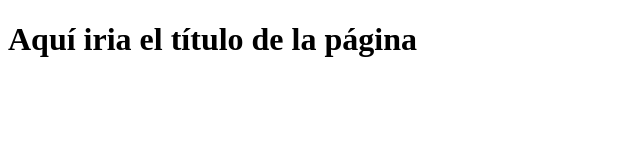
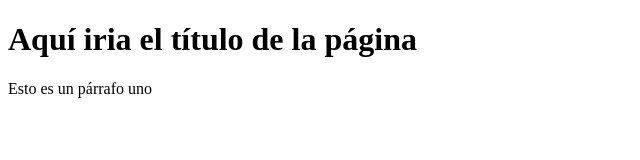
Before and after one commit to crcr2020/Proyecto-web-empresa-C, a plain HTML site: page index.html in a window 1280 px wide. Shown: the whole page, without its empty margins (0-640 px from the left). Drawn offline with Linux system fonts and the light colour scheme.

Commit message:
Update index.html

```diff
--- a/index.html
+++ b/index.html
@@ -8,6 +8,6 @@
 </head>
 <body>
     <h1>Aquí iria el título de la página</h1>
-
+    <p>Esto es un párrafo uno</p>
 </body>
 </html>
```
